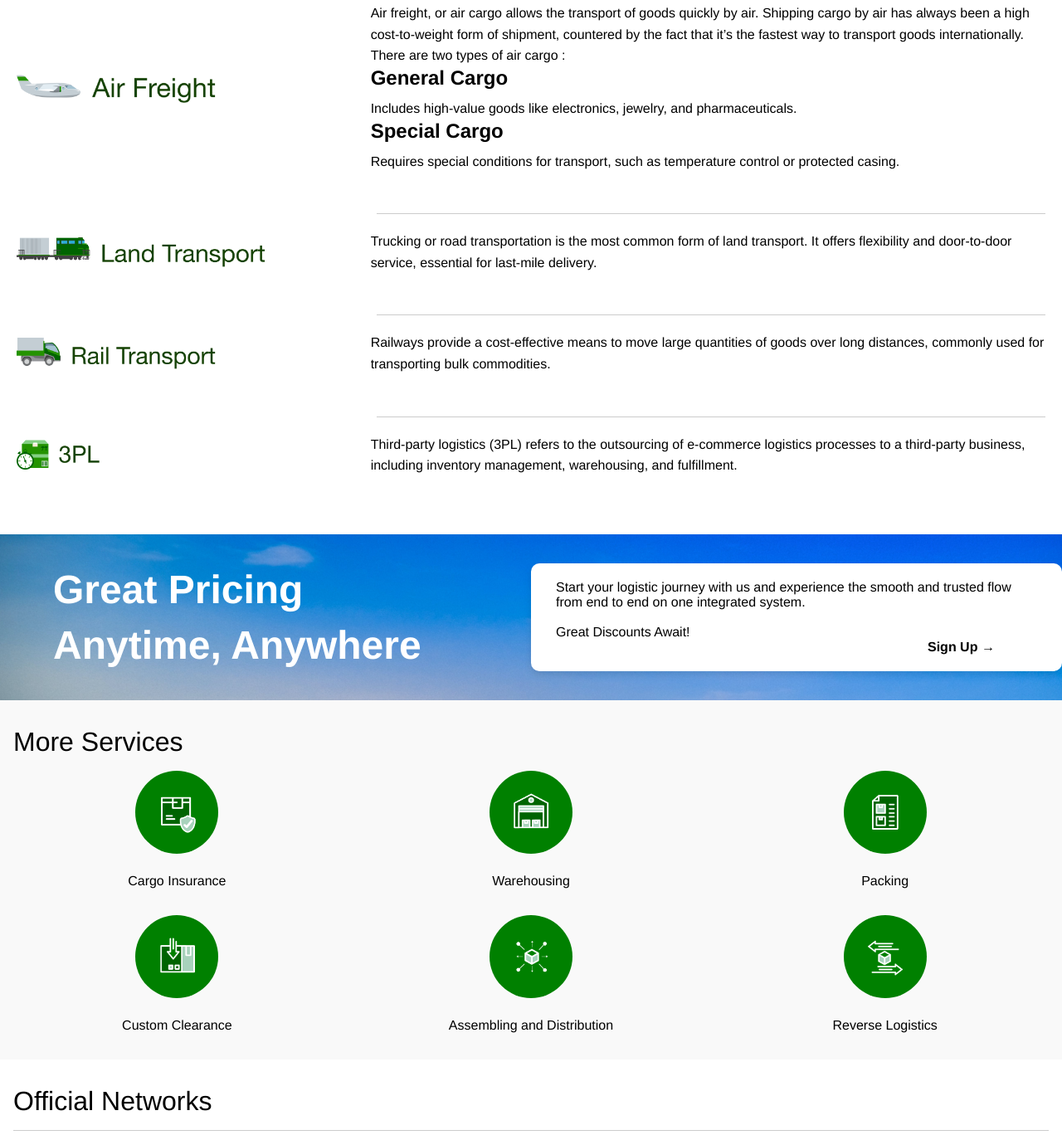
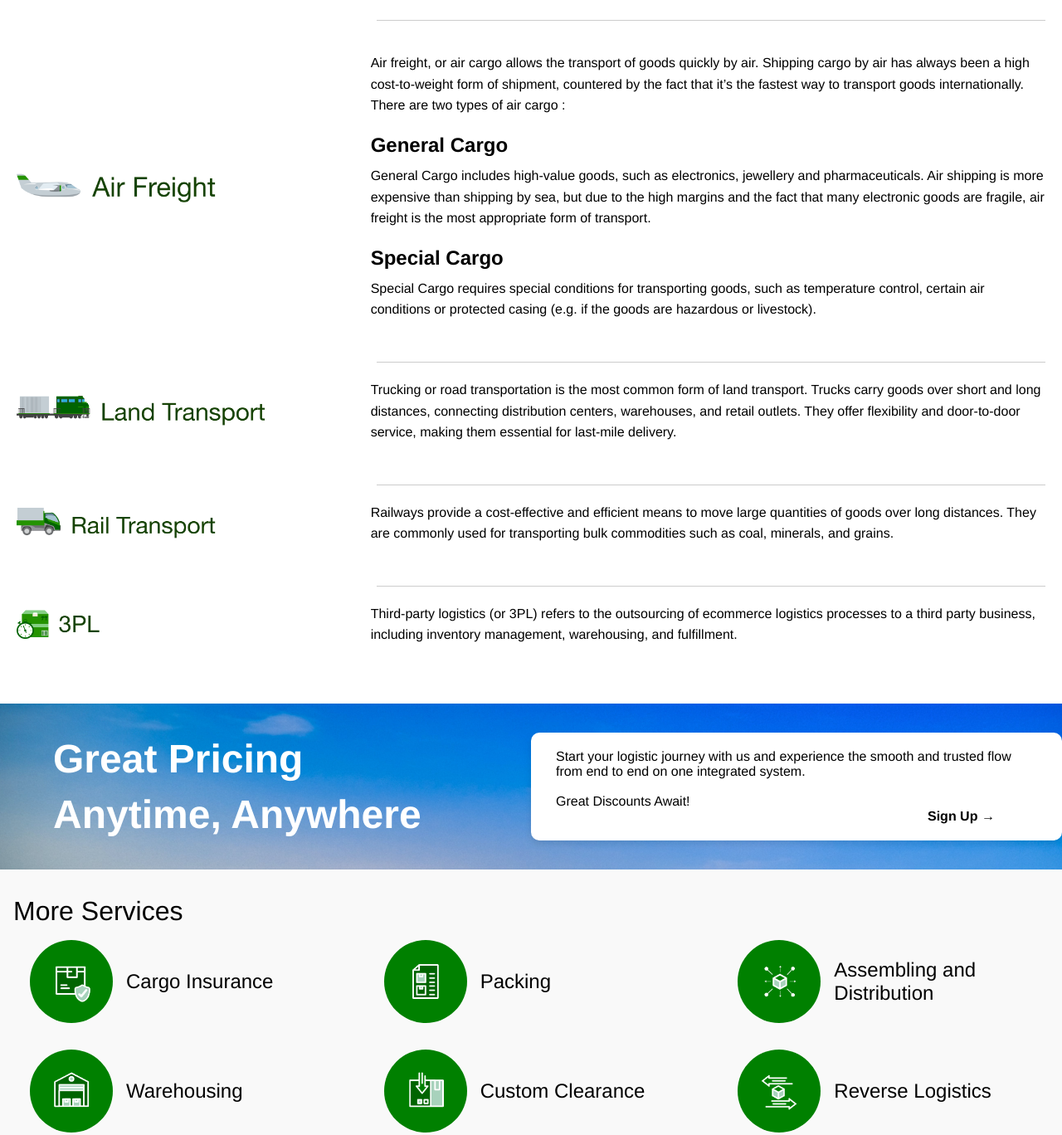
Before and after one commit to vicjeremy/keceline, a plain HTML site: page services.html in a window 1280 px wide. Shown: the part 996-2364 px from the top of the page at 83% size. Drawn offline with Linux system fonts and the light colour scheme; a web font is replaced by a local one.

Commit message:
service update

```diff
--- a/css/service.css
+++ b/css/service.css
@@ -374,9 +374,10 @@ hr {
 /* Item layanan */
 .service-item {
     display: flex;
-    flex-direction: column; /* Susun gambar dan teks secara vertikal */
-    align-items: center; /* Pusatkan gambar dan teks */
-    text-align: center; /* Teks berada di tengah */
+    flex-direction: row; /* Susun gambar dan teks secara horizontal */
+    align-items: center; /* Pusatkan gambar dan teks secara vertikal */
+    text-align: left; /* Teks sejajar di sebelah gambar */
+    gap: 1rem; /* Jarak antara gambar dan teks */
 }
 
 .service-item img {
@@ -385,14 +386,14 @@ hr {
     border-radius: 50%; /* Membuat gambar menjadi lingkaran */
     background-color: green; /* Warna latar belakang lingkaran */
     padding: 10px; /* Ruang di dalam lingkaran */
-    margin-bottom: 1rem; /* Jarak antara gambar dan teks */
+    margin-left: 20px;
 }
 
 .img-text {
     color: #000;
-    font-size: 16px; /* Ukuran teks */
-    margin-top: 0.5rem;
+    font-size: 24px; /* Ukuran teks */
 }
+
 
 /* Container utama untuk Official Networks */
 .gr-background-2 {
@@ -482,6 +483,8 @@ hr {
     border-radius: 10px;
     padding: 20px;
     text-align: center;
+    width: 20rem;
+    height: 10rem;
     box-shadow: 0px 4px 10px rgba(0, 0, 0, 0.2);
     transition: transform 0.3s ease, box-shadow 0.3s ease;
 }
--- a/services.html
+++ b/services.html
@@ -46,26 +46,28 @@
         <div class="service-section">
             <img src="assets/images/services/sea.png" alt="Sea Freight" height="auto" width="240px">
             <div class="content">
-                <p>Sea freight or ocean freight is a method of shipping goods by sea using cargo ships, and the percentage is higher for most developing countries. There are several types of sea freight, differentiated based on the size and type of goods shipped. The common types of sea freight include :</p>
+                <p>Sea freight or ocean freight is a method of shipping goods by sea using cargo ships, and the percentage is higher for most developing countries. There are several types of sea freight, differentiated based on the size and type of goods shipped. The common types of sea freight include :</p><br>
                 <h3>Full Container Load (FCL)</h3>
                 <p>In FCL, a single shipper fills an entire container with their goods. This method is ideal for a large quantity of goods. FCL is faster and less risky than LCL.</p>
+                <br>
                 <h3>Less Container Load (LCL)</h3>
                 <p>LCL is used when the shipped goods do not fill a full container. Goods are shipped with others from different shippers in one container.</p>
             </div>
         </div>
 
         <hr>
+        <br>
 
         <!-- Service 2 -->
         <div class="service-section">
             <img src="assets/images/services/air.png" alt="Air Freight" height="auto" width="240px">
             <div class="content">
                 <p>Air freight, or air cargo allows the transport of goods quickly by air. Shipping cargo by air has always been a high cost-to-weight form of shipment, countered by the fact that it’s the fastest way to transport goods internationally.
-                    There are two types of air cargo :</p>
+                    There are two types of air cargo :</p><br>
                 <h3>General Cargo</h3>
-                <p>Includes high-value goods like electronics, jewelry, and pharmaceuticals.</p>
+                <p>General Cargo includes high-value goods, such as electronics, jewellery and pharmaceuticals. Air shipping is more expensive than shipping by sea, but due to the high margins and the fact that many electronic goods are fragile, air freight is the most appropriate form of transport.</p><br>
                 <h3>Special Cargo</h3>
-                <p>Requires special conditions for transport, such as temperature control or protected casing.</p>
+                <p>Special Cargo requires special conditions for transporting goods, such as temperature control, certain air conditions or protected casing (e.g. if the goods are hazardous or livestock).</p>
             </div>
         </div>
 
@@ -75,7 +77,7 @@
         <div class="service-section">
             <img src="assets/images/services/land.png" alt="Land Transport" height="auto" width="300px">
             <div class="content">
-                <p>Trucking or road transportation is the most common form of land transport. It offers flexibility and door-to-door service, essential for last-mile delivery.</p>
+                <p>Trucking or road transportation is the most common form of land transport. Trucks carry goods over short and long distances, connecting distribution centers, warehouses, and retail outlets. They offer flexibility and door-to-door service, making them essential for last-mile delivery.</p>
             </div>
         </div>
 
@@ -85,7 +87,7 @@
         <div class="service-section">
             <img src="assets/images/services/rail.png" alt="Rail Transport" height="auto" width="240px">
             <div class="content">
-                <p>Railways provide a cost-effective means to move large quantities of goods over long distances, commonly used for transporting bulk commodities.</p>
+                <p>Railways provide a cost-effective and efficient means to move large quantities of goods over long distances. They are commonly used for transporting bulk commodities such as coal, minerals, and grains.</p>
             </div>
         </div>
 
@@ -95,7 +97,7 @@
         <div class="service-section">
             <img src="assets/images/services/3pl.png" alt="Third Party Logistics" height="auto" width="100px">
             <div class="content">
-                <p>Third-party logistics (3PL) refers to the outsourcing of e-commerce logistics processes to a third-party business, including inventory management, warehousing, and fulfillment.</p>
+                <p>Third-party logistics (or 3PL) refers to the outsourcing of ecommerce logistics processes to a third party business, including inventory management, warehousing, and fulfillment.</p>
             </div>
         </div>
     </div>
@@ -125,23 +127,25 @@
                 <p class="img-text">Cargo Insurance</p>
             </div>
             <div class="service-item">
+                <img src="assets/images/services/Packing.png" alt="Packing">
+                <p class="img-text">Packing</p>
+            </div>
+            <div class="service-item">
+                <img src="assets/images/services/assembling.png" alt="Assembling and Distribution">
+                <p class="img-text">Assembling and Distribution</p>
+            </div>
+            <div class="service-item">
                 <img src="assets/images/services/warehouse.png" alt="Warehousing">
                 <p class="img-text">Warehousing</p>
             </div>
-            <div class="service-item">
-                <img src="assets/images/services/Packing.png" alt="Packing">
-                <p class="img-text">Packing</p>
-            </div>
+
 
             <!-- Baris Kedua -->
             <div class="service-item">
                 <img src="assets/images/services/custom.png" alt="Custom Clearance">
                 <p class="img-text">Custom Clearance</p>
             </div>
-            <div class="service-item">
-                <img src="assets/images/services/assembling.png" alt="Assembling and Distribution">
-                <p class="img-text">Assembling and Distribution</p>
-            </div>
+
             <div class="service-item">
                 <img src="assets/images/services/reverse.png" alt="Reverse Logistics">
                 <p class="img-text">Reverse Logistics</p>
```
